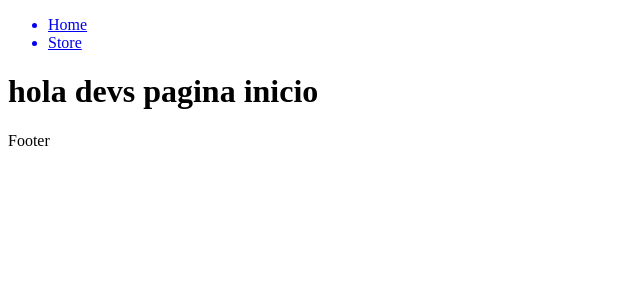
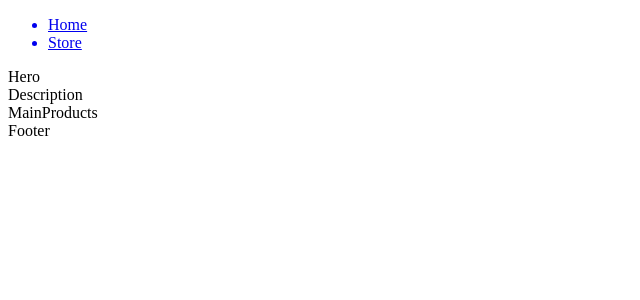
Before and after one commit to ang3lcode/nextjs-storen, a Next.js app: page / in a window 1280 px wide. Shown: the top 300 px of the page, without its empty margins (0-640 px from the left). Built offline with nearby package versions, Linux system fonts and the light colour scheme.

Commit message:
feat:UpDate componente Description y add Hero y Products inicio

```diff
--- a/src/Components/Home/Description/Description.tsx
+++ b/src/Components/Home/Description/Description.tsx
@@ -1,6 +1,6 @@
 
 export const Description = () => {
 	return (
-		<div>Description</div>
+		<section>Description</section>
 	)
 }
--- a/src/app/page.tsx
+++ b/src/app/page.tsx
@@ -1,9 +1,14 @@
+import { Description } from "app/Components/Home/Description";
+import { Hero } from "app/Components/Home/Hero";
+import { MainProducts } from "app/Components/Home/MainProducts";
 
 export default function Home() {
   console.log("hola devs");
   return (
     <main>
-      <h1>hola devs pagina inicio</h1>
+      <Hero />
+      <Description />
+      <MainProducts />
     </main>
   );
 }
```
